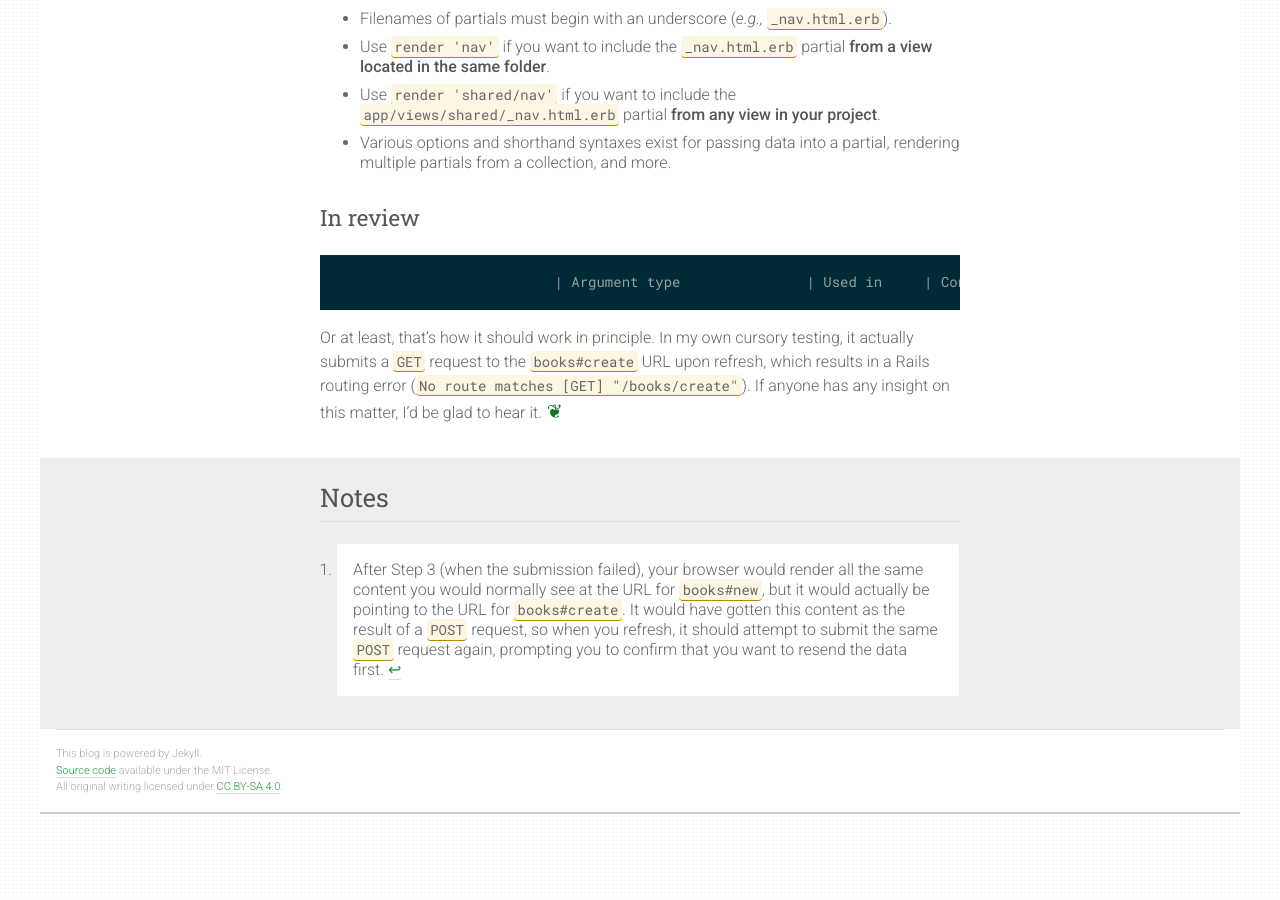
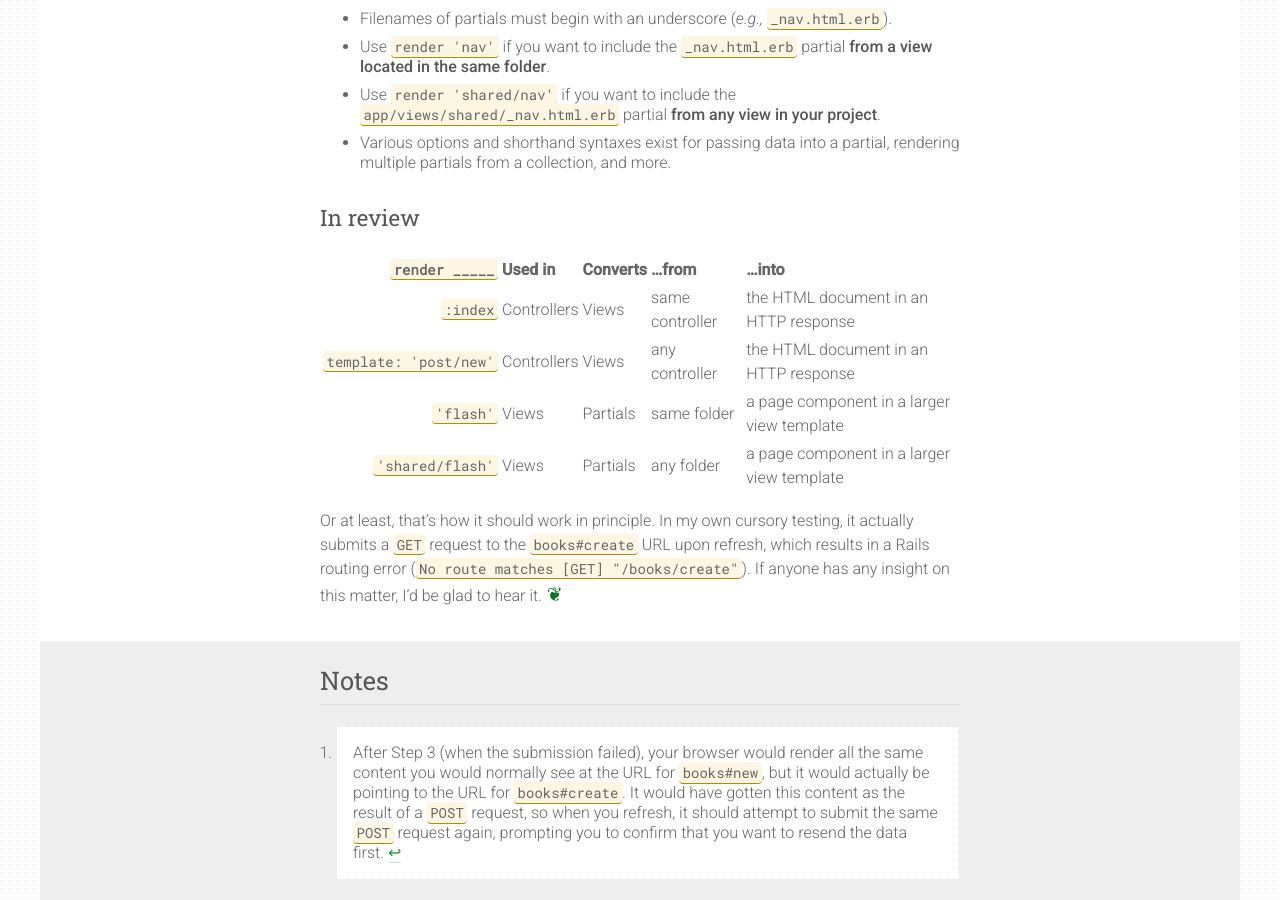
Before and after one commit to rlue/ryanlue.com, a Jekyll site: the page built from _posts/2017-08-24-rails-render.md, in a window 1280 px wide and 900 px high, scrolled down 2832 px. Built offline with Jekyll 4.4.1, drawn with Linux system fonts in a browser that asks for light colours.

Commit message:
Fix table in Rails render post

```diff
--- a/_posts/2017-08-24-rails-render.md
+++ b/_posts/2017-08-24-rails-render.md
@@ -93,12 +93,13 @@ On the other hand, `render` does something totally different in view templates:
 
 ### In review
 
-                              | Argument type               | Used in     | Converts | ...from         | ...into
----:                          | :---                        | :---        | :---     | :---            | :---
-`render :index`               | Symbol                      | Controllers | Views    | same controller | the HTML document in an HTTP response
-`render template: 'post/new'` | Hash (with `:template` key) | Controllers | Views    | any controller  | the HTML document in an HTTP response
-`render 'flash'`              | String                      | Views       | Partials | same folder     | a page component in a larger view template
-`render 'shared/flash'`       | String                      | Views       | Partials | any folder      | a page component in a larger view template
+| `render _____`         |  Used in     | Converts | ...from         | ...into
+| ---:                   |  :---        | :---     | :---            | :---
+| `:index`               |  Controllers | Views    | same controller | the HTML document in an HTTP response
+| `template: 'post/new'` |  Controllers | Views    | any controller  | the HTML document in an HTTP response
+| `'flash'`              |  Views       | Partials | same folder     | a page component in a larger view template
+| `'shared/flash'`       |  Views       | Partials | any folder      | a page component in a larger view template
+
 ---
 
 [^1]: After Step 3 (when the submission failed), your browser would render all the same content you would normally see at the URL for `books#new`, but it would actually be pointing to the URL for `books#create`. It would have gotten this content as the result of a `POST` request, so when you refresh, it should attempt to submit the same `POST` request again, prompting you to confirm that you want to resend the data first.
```
Also changed, not shown: Gemfile.lock.
